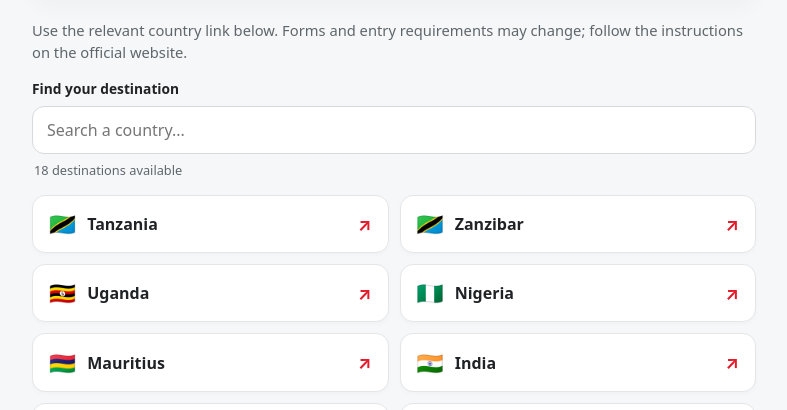
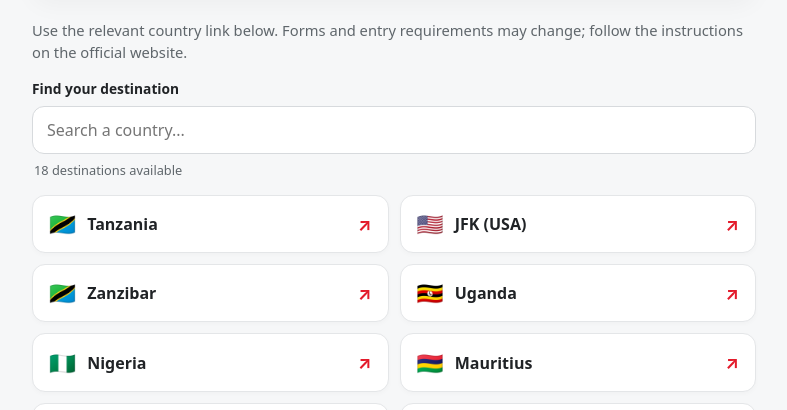
Before and after one commit to bennionotieno-tech/passenger-health-forms, a plain HTML site: page index.html in a window 1280 px wide. Shown: the part 315-725 px from the top of the page, without its empty margins (246-1033 px from the left). Drawn offline with Linux system fonts and the light colour scheme.

Commit message:
Update index.html

```diff
--- a/index.html
+++ b/index.html
@@ -63,6 +63,7 @@
   </div>
   <nav class="links" id="country-links" aria-label="Destination countries">
     <a class="country" href="https://afyamsafiri.moh.go.tz/#/" target="_blank" rel="noopener noreferrer"><span class="country-name"><span class="flag" aria-hidden="true">🇹🇿</span><span>Tanzania</span></span><span class="arrow" aria-hidden="true">↗</span></a>
+     <a class="country" href="https://attestation.kenya-airways.com/" target="_blank" rel="noopener noreferrer"><span class="country-name"><span class="flag" aria-hidden="true">🇺🇸</span><span>JFK (USA)</span></span><span class="arrow" aria-hidden="true">↗</span></a>
     <a class="country" href="https://healthtravelznz.mohz.go.tz/traveller/#/arrival/home" target="_blank" rel="noopener noreferrer"><span class="country-name"><span class="flag" aria-hidden="true">🇹🇿</span><span>Zanzibar</span></span><span class="arrow" aria-hidden="true">↗</span></a>
     <a class="country" href="https://poes.health.go.ug/declare/arrive" target="_blank" rel="noopener noreferrer"><span class="country-name"><span class="flag" aria-hidden="true">🇺🇬</span><span>Uganda</span></span><span class="arrow" aria-hidden="true">↗</span></a>
     <a class="country" href="https://healthapp.ncdc.gov.ng/" target="_blank" rel="noopener noreferrer"><span class="country-name"><span class="flag" aria-hidden="true">🇳🇬</span><span>Nigeria</span></span><span class="arrow" aria-hidden="true">↗</span></a>
```
